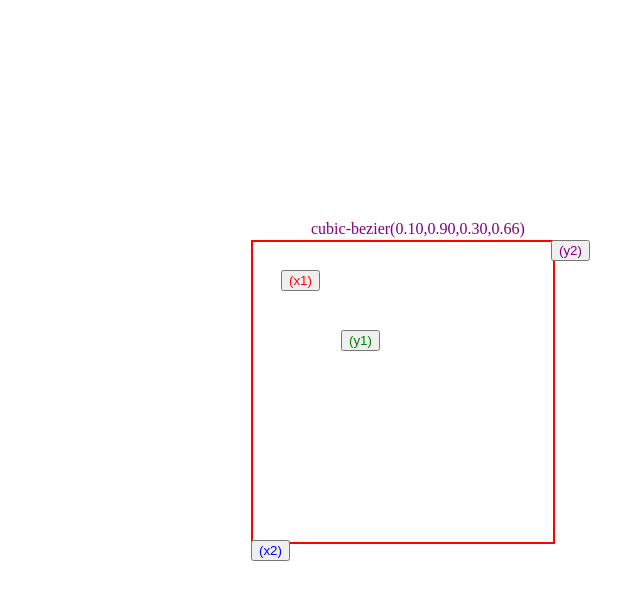
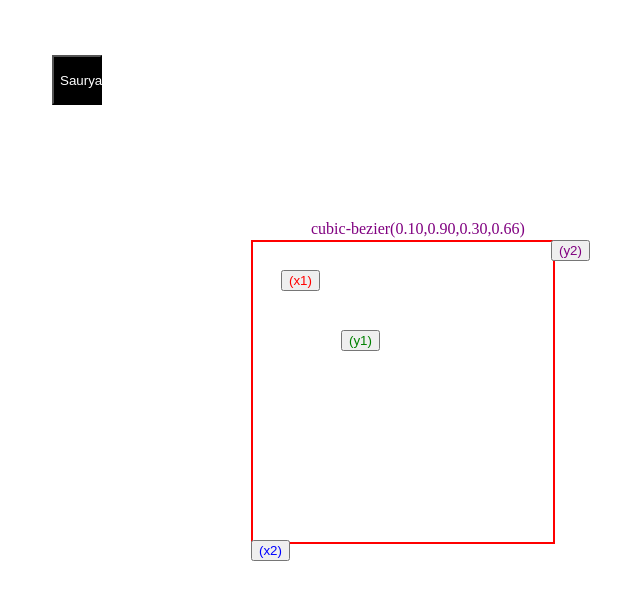
Before and after one commit to harvinder52/bezier-curve-editor, a plain HTML site: page bezier.html in a window 1280 px wide. Shown: the whole page, without its empty margins (133-773 px from the left). Drawn offline with Linux system fonts and the light colour scheme.

Commit message:
fixed a bug for cubic bezier values

```diff
--- a/bezier.html
+++ b/bezier.html
@@ -2,9 +2,37 @@
 <html>
 <head>
 	<title>bezier </title>
+
+
 </head>
+
+
 <body>
+
 	<script type="text/javascript">
+
+		let buttonCube = document.createElement("button")
+		buttonCube.id ="buttonCube"
+		buttonCube.style.position = "absolute"
+		buttonCube.style.color ="white";
+		buttonCube.style.top = "55px"
+		buttonCube.style.left = "185px"
+		buttonCube.style.width = "50px"
+		buttonCube.style.height = "50px"
+		buttonCube.innerText = "Saurya"
+		buttonCube.style.backgroundColor = "black"
+		buttonCube.style.transitionTimingFunction = "linear"
+		buttonCube.style.transitionDuration = "1s"
+
+		buttonCube.addEventListener("click", ()=>{
+			let left =buttonCube.style.left
+		   	left = (left=="545px")? "185px": "545px";
+		  	buttonCube.style.left = left
+		  	console.log(left)
+
+
+		})
+
 		let canvasDiv = document.createElement("div")
 		canvasDiv.style.position = "absolute"
 		canvasDiv.style.width = "300px"
@@ -64,15 +92,7 @@
 
 
 
-       // context.beginPath();
-       // context.moveTo(0, 300);
-       // let a = parseInt(spanX1.style.top)
-       // let b = parseInt(spanX1.style.left)
-       // context.lineTo(a, b)
-       // context.strokeStyle = "blue"
-       // console.log(a, b)
 
-   	   // context.stroke();
 
 
 
@@ -81,7 +101,7 @@
        function x1Line(top, left){
        	if (canvas.getContext)
        {
-       var context = canvas.getContext('2d');
+       let context = canvas.getContext('2d');
 
        context.beginPath();
        context.moveTo(parseInt(spanX2.style.left), parseInt(spanX2.style.top));
@@ -95,7 +115,7 @@
        function y1Line(top, left){
        	if (canvas.getContext)
        {
-       var context = canvas.getContext('2d');
+       let context = canvas.getContext('2d');
 
        context.beginPath();
        context.moveTo(parseInt(spanY2.style.left), parseInt(spanY2.style.top));
@@ -142,7 +162,7 @@
 
 
 
-		document.body.append(canvasDiv)
+		document.body.append(canvasDiv, buttonCube)
 
 
 
@@ -150,6 +170,11 @@
    function cubicBezierValue(p1, p2, q1,q2){
 
    			cubicSpan.innerText= `cubic-bezier(${p1.toFixed(2)},${p2.toFixed(2)},${q1.toFixed(2)},${q2.toFixed(2)})`
+
+   			buttonCube.style.transitionTimingFunction = `cubic-bezier(${p1.toFixed(2)},${p2.toFixed(2)},${q1.toFixed(2)},${q2.toFixed(2)})`
+
+   			console.log(buttonCube.style.transitionTimingFunction)
+   			// = "cubicbezier(0,1,0,1)"
 
    }
 
@@ -207,7 +232,7 @@
 
 
     console.log( (parseInt(spanX1.style.top)/300), (300-(parseInt(spanX1.style.left)))/300,  (parseInt(spanY1.style.top)/300), (300-(parseInt(spanY1.style.left)))/300 )
-    cubicBezierValue( (parseInt(spanX1.style.top)/300), (300-(parseInt(spanX1.style.left)))/300,  (parseInt(spanY1.style.top)/300), (300-(parseInt(spanY1.style.left)))/300 )
+    cubicBezierValue( (parseInt(spanX1.style.left)/300), (300-(parseInt(spanX1.style.top)))/300,  (parseInt(spanY1.style.top)/300), (300-(parseInt(spanY1.style.left)))/300 )
 
     if (elmnt.offsetLeft - pos1 <=300 && elmnt.offsetLeft - pos1 >=0 ){
     	elmnt.style.left = (elmnt.offsetLeft - pos1) + "px";
```
